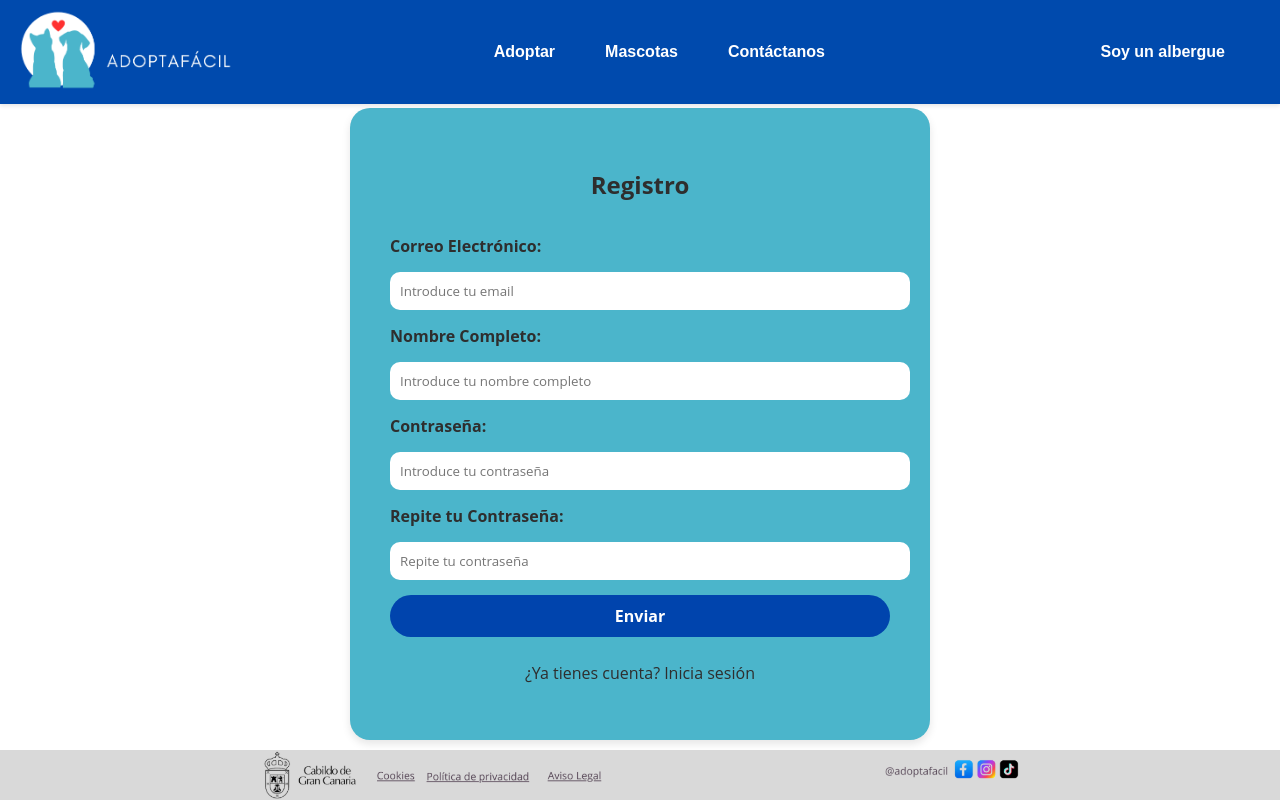
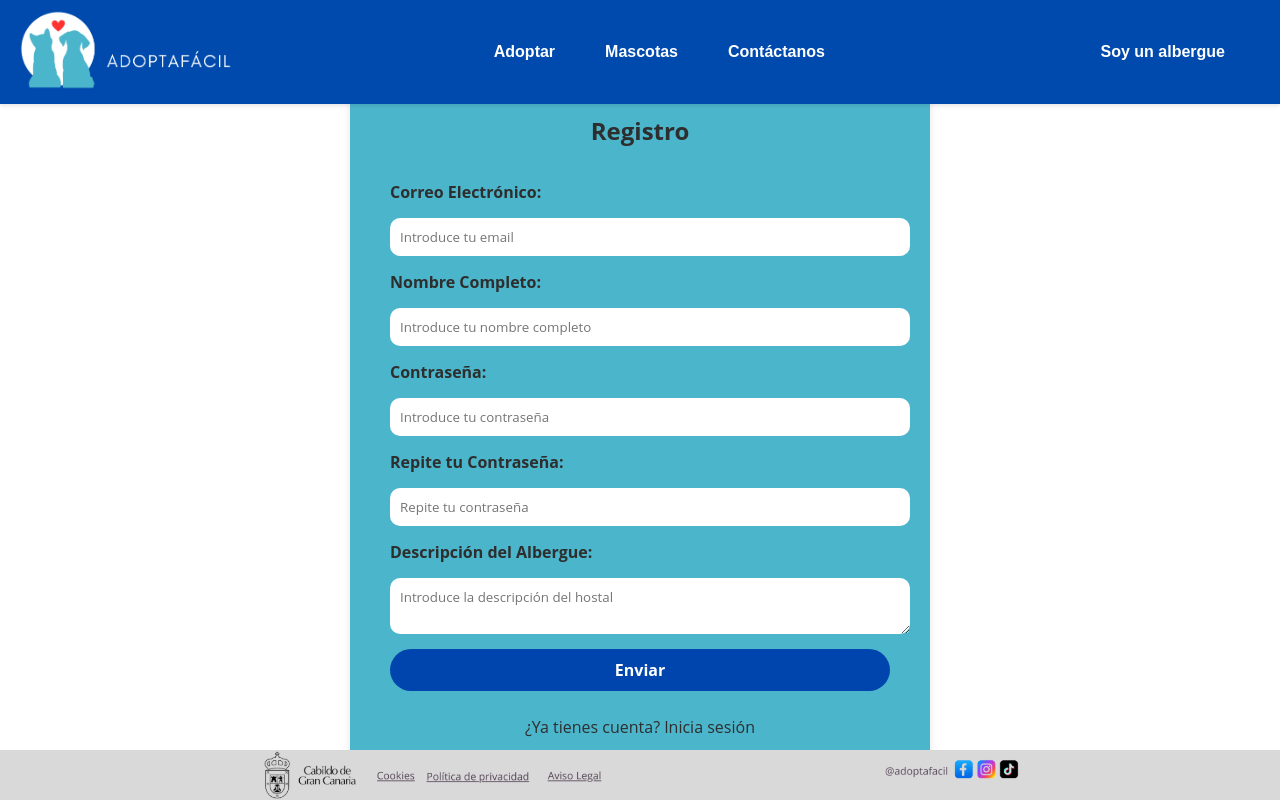
Before and after one commit to Calvinbol/mascotas, a React (Vite) app in the folder frontend/: page /signup in a window 1280 px wide. Built offline with nearby package versions, Linux system fonts and the light colour scheme.

Commit message:
Trabajando en Registro

```diff
--- a/frontend/src/pages/PetDetails/PetDetails.css
+++ b/frontend/src/pages/PetDetails/PetDetails.css
@@ -1,7 +1,7 @@
 body {
   margin: 0;
   font-family: "Openn Sans", Arial, sans-serif;
-  background-color: #ffffff;
+  background-color: white;
 }
 
 .pet-details {
--- a/frontend/src/pages/Signup/Signup.jsx
+++ b/frontend/src/pages/Signup/Signup.jsx
@@ -8,7 +8,8 @@ function Signup() {
   const [password, setPassword] = useState("");
   const [doublePass, setDoublePass] = useState("");
   const [email, setEmail] = useState("");
-  const [errs, setErrs] = useState(""); //Para mostrar si hay algún error
+  const [description, setDescription] = useState(""); // Nuevo estado para descripción
+  const [errs, setErrs] = useState(""); // Para mostrar si hay algún error
 
   const navigate = useNavigate();
 
@@ -16,11 +17,17 @@ function Signup() {
     event.preventDefault();
     if (password === doublePass) {
       try {
+        // Validación de contraseña
         if (/^(?=.*\d)(?=.*[a-z])(?=.*[A-Z])(?=.*[a-zA-Z]).{8,}$/.test(password)) {
-          await signup(email, fullname, password);
-          setErrs("");
-          alert("Registro exitoso");
-          navigate("/login");
+          // Validación de descripción no vacía
+          if (description.trim() === "") {
+            setErrs("Debes proporcionar una descripción del hostal");
+          } else {
+            await signup(email, fullname, password, description); // Envía también la descripción
+            setErrs("");
+            alert("Registro exitoso");
+            navigate("/login");
+          }
         } else {
           setErrs("La contraseña debe tener al menos 8 caracteres: 1 caracter especial, 1 minúscula, 1 mayúscula");
         }
@@ -63,6 +70,12 @@ function Signup() {
           type="password"
           onChange={(event) => setDoublePass(event.target.value)}
         />
+        <label className="form-label">Descripción del Albergue:</label> {/* Nuevo campo */}
+        <textarea
+          className="form-input"
+          placeholder="Introduce la descripción del hostal"
+          onChange={(event) => setDescription(event.target.value)}
+        />
 
         {errs && <p className="form-error">{errs}</p>}
 
```
